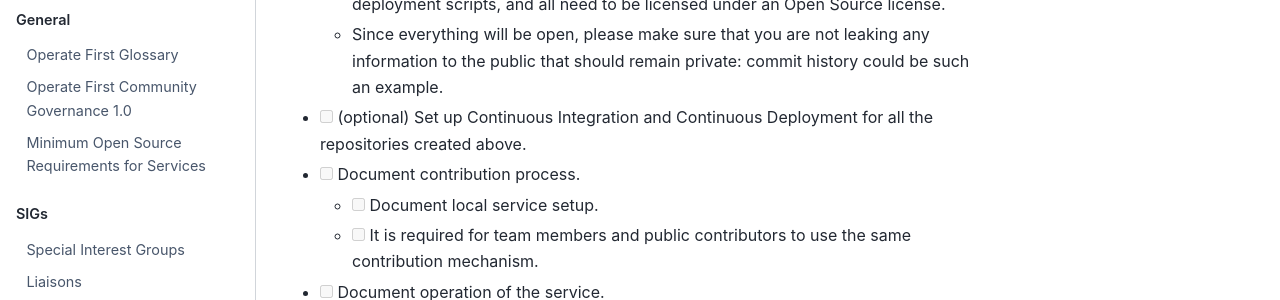
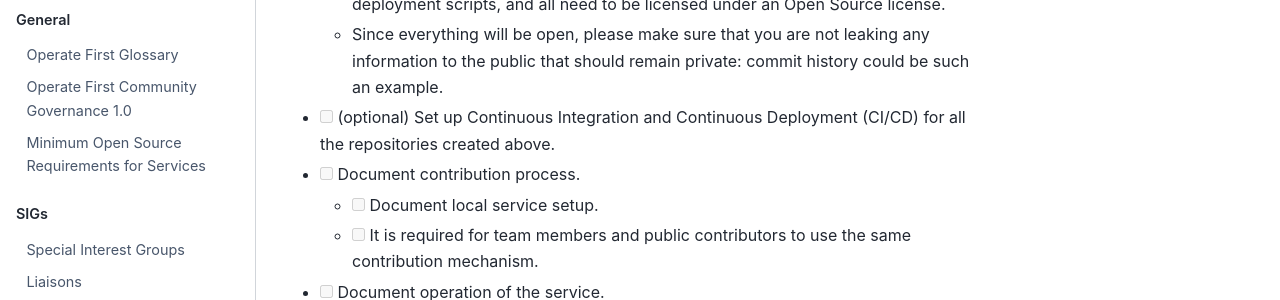
Before and after one commit to operate-first/community, a Jupyter Book: the page built from opening-services.md, in a window 1280 px wide. Shown: the part 401-701 px from the top of the page. Built offline with Jupyter Book 1.0.4 settings and Sphinx 7.4.7 and the Sphinx Book theme 1.1.4, drawn with Linux system fonts in a browser that asks for light colours.

Commit message:
Common acronym helps w/understanding

```diff
--- a/opening-services.md
+++ b/opening-services.md
@@ -11,7 +11,7 @@
   * These repositories need to contain: complete service source-code, assets, and deployment scripts, and all need to be licensed under an Open Source license.
   * Since everything will be open, please make sure that you are not leaking any information to the public that should remain private: commit history could be such an example.
 
-* [ ] (optional) Set up Continuous Integration and Continuous Deployment for all the repositories created above.
+* [ ] (optional) Set up Continuous Integration and Continuous Deployment (CI/CD) for all the repositories created above.
 
 * [ ] Document contribution process.
   * [ ] Document local service setup.
```
